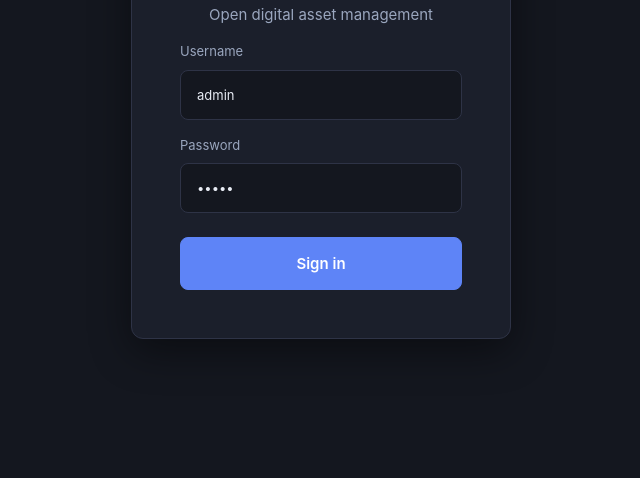
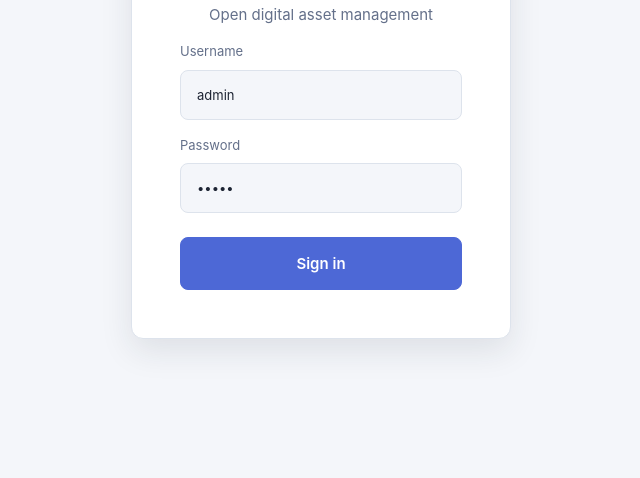
Before and after one commit to exekyute/keepstack, a plain HTML site: page web/index.html in a window 1280 px wide. Shown: the part 322-800 px from the top of the page, without its empty margins (319-959 px from the left). Drawn offline with Linux system fonts and the light colour scheme.

Commit message:
Switch the interface to a light theme
White and soft-gray surfaces with an indigo accent, applied across the app, thumbnail placeholders, and the public share page.

```diff
--- a/web/styles.css
+++ b/web/styles.css
@@ -1,23 +1,23 @@
-/* Keepstack UI - two-tone (navy base + indigo accent), 8px spacing rhythm */
+/* Keepstack UI - two-tone (white/gray base + indigo accent), 8px spacing rhythm */
 :root {
   /* tones */
-  --base-0: #14171f;   /* app background */
-  --base-1: #1b1f2b;   /* panels */
-  --base-2: #232838;   /* raised */
-  --base-3: #2e3346;   /* borders / hover */
-  --accent: #5e84f7;   /* the single accent */
-  --accent-soft: #7d9bf9;
-  --accent-dim: rgba(94, 132, 247, 0.16);
+  --base-0: #f4f6fa;   /* app background */
+  --base-1: #ffffff;   /* panels */
+  --base-2: #eef1f6;   /* raised */
+  --base-3: #dde3ec;   /* borders / hover */
+  --accent: #4d68d6;   /* the single accent */
+  --accent-soft: #3b53c0;
+  --accent-dim: rgba(77, 104, 214, 0.12);
 
-  --text: #e8ecf4;
-  --muted: #9aa6be;
-  --danger: #f2607a;
-  --ok: #46c08a;
+  --text: #1d2433;
+  --muted: #64708a;
+  --danger: #c73553;
+  --ok: #178a5e;
 
   /* spacing scale (multiples of 8) */
   --s1: 8px; --s2: 16px; --s3: 24px; --s4: 32px; --s5: 48px;
   --radius: 12px; --radius-sm: 8px;
-  --shadow: 0 12px 40px rgba(0,0,0,0.45);
+  --shadow: 0 12px 32px rgba(29, 36, 51, 0.10);
   --font: "Inter", system-ui, -apple-system, "Segoe UI", Roboto, sans-serif;
 }
 
@@ -38,7 +38,7 @@ button, input, select { font-family: inherit; font-size: inherit; }
 }
 .btn:hover { background: var(--base-3); }
 .btn-primary { background: var(--accent); border-color: var(--accent); color: #fff; font-weight: 600; }
-.btn-primary:hover { background: #4d72e6; }
+.btn-primary:hover { background: #3e57c4; }
 .btn-ghost { background: transparent; border-color: transparent; color: var(--muted); }
 .btn-ghost:hover { background: var(--base-2); color: var(--text); }
 .btn-danger { color: var(--danger); border-color: var(--base-3); }
@@ -129,7 +129,7 @@ button, input, select { font-family: inherit; font-size: inherit; }
 
 /* ---------- drawer (asset detail) ---------- */
 .drawer { position: fixed; inset: 0; z-index: 40; }
-.drawer-backdrop, .modal-backdrop { position: absolute; inset: 0; background: rgba(8,10,16,0.6); }
+.drawer-backdrop, .modal-backdrop { position: absolute; inset: 0; background: rgba(29,36,51,0.35); }
 .drawer-panel {
   position: absolute; top: 0; right: 0; height: 100%; width: min(720px, 96vw);
   background: var(--base-1); border-left: 1px solid var(--base-3); box-shadow: var(--shadow);
```
Also changed, not shown: web/index.html (line endings or trailing spaces), 3 other files.
